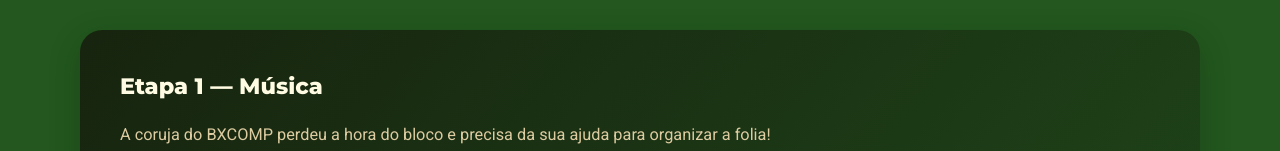
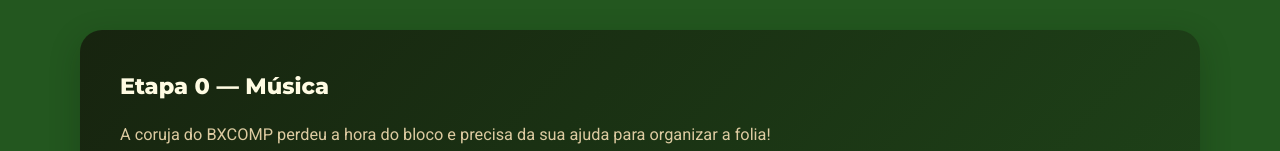
Before and after one commit to petsi-each/bxcomp2026-site, a Next.js app: page /EtapaseDesafios in a window 1280 px wide. Shown: the part 242-393 px from the top of the page. Built offline with nearby package versions, Linux system fonts and the light colour scheme.

Commit message:
fix: corrige o indice da etapa no cabeçalho

```diff
--- a/src/components/Etapas/CabecalhoEtapa.tsx
+++ b/src/components/Etapas/CabecalhoEtapa.tsx
@@ -11,7 +11,7 @@
     return (
         <div id="Cabecalho" className="block max-w-[52vw] [@media(max-width:768px)]:max-w-full">
             <h2 className="text-creme text-[1.4rem] font-eloquent font-extrabold mb-[18px]">
-                Etapa {etapa.etapaIndice + 1} — {etapa.tema}
+                Etapa {etapa.etapaIndice} — {etapa.tema}
             </h2>
             <p className="inline-block text-bege text-[1.02rem] font-roboto leading-relaxed">
                 {etapa.descricao}
```
